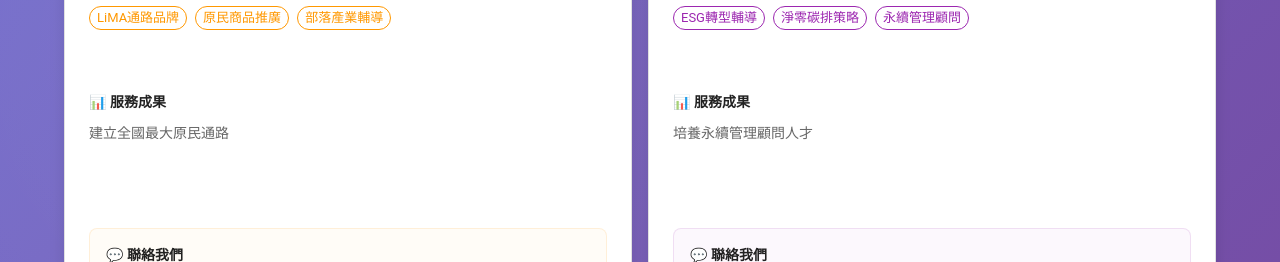
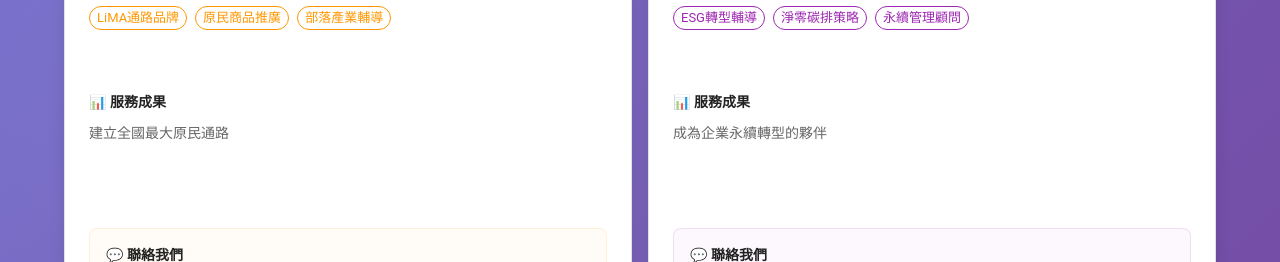
Before and after one commit to lpscsd1723-dot/csd-copt-proj, a React (Create React App) app: page / in a window 1280 px wide. Shown: the part 6520-6782 px from the top of the page. Built offline with nearby package versions, Linux system fonts and the light colour scheme.

Commit message:
Update achievements in EnhancedServicesSection component and localization files for English, Japanese, and Chinese to reflect a new focus on becoming partners for corporate sustainability transformation, enhancing clarity and consistency across languages.

```diff
--- a/src/components/EnhancedServicesSection.tsx
+++ b/src/components/EnhancedServicesSection.tsx
@@ -1212,7 +1212,7 @@ const EnhancedServicesSection: React.FC = () => {
         t('homepage.services.sustainability.features.3', '氣候變遷因應')
       ],
       achievements: [
-        t('homepage.services.sustainability.achievements.0', '培養永續管理顧問人才'),
+        t('homepage.services.sustainability.achievements.0', '成為企業永續轉型的夥伴'),
         t('homepage.services.sustainability.achievements.1', '建立永續輔導模式'),
         t('homepage.services.sustainability.achievements.2', '推動淨零政策')
       ],
--- a/src/i18n/en.json
+++ b/src/i18n/en.json
@@ -604,7 +604,7 @@
           "Climate Change Response"
         ],
         "achievements": [
-          "Cultivated sustainability management consultant talent",
+          "Become a partner for corporate sustainability transformation",
           "Established sustainability guidance models",
           "Promoted net-zero policies"
         ],
--- a/src/i18n/ja.json
+++ b/src/i18n/ja.json
@@ -492,7 +492,7 @@
           "気候変動への対応"
         ],
         "achievements": [
-          "持続可能性管理コンサルタント人材を育成",
+          "企業の持続可能性変革のパートナーになる",
           "持続可能性指導モデルを構築",
           "ネットゼロ政策を推進"
         ],
--- a/src/i18n/zh.json
+++ b/src/i18n/zh.json
@@ -1015,7 +1015,7 @@
           "氣候變遷因應"
         ],
         "achievements": [
-          "培養永續管理顧問人才",
+          "成為企業永續轉型的夥伴",
           "建立永續輔導模式",
           "推動淨零政策"
         ],
```
